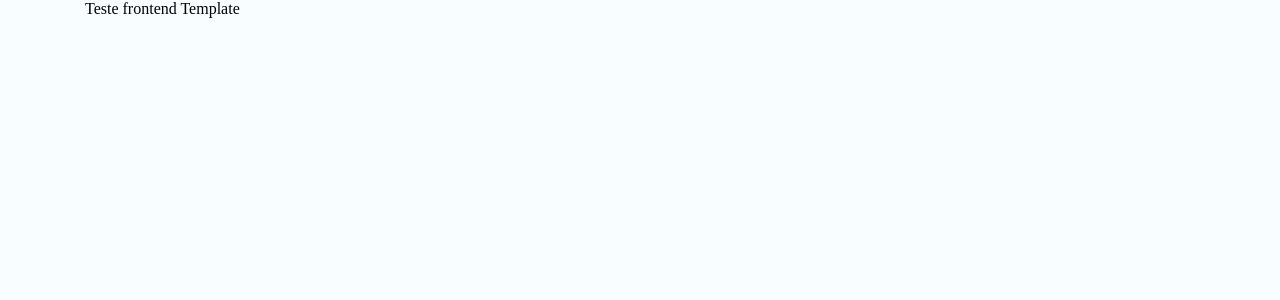
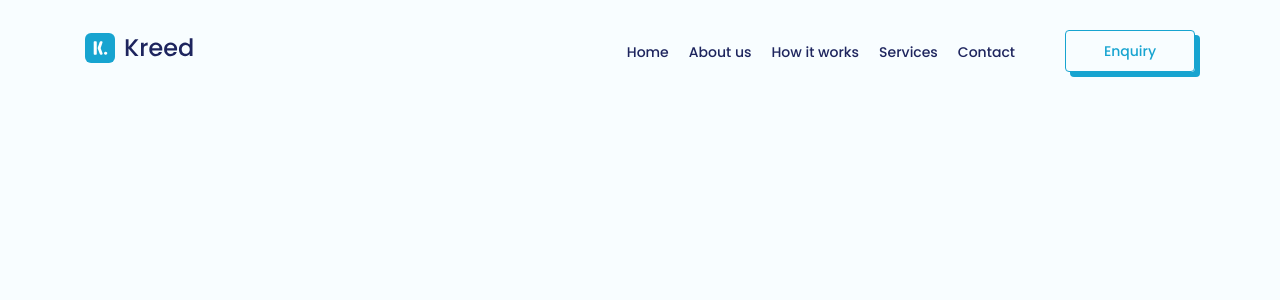
Before and after one commit to luiabdiel/kreed, a React (Vite) app: page / in a window 1280 px wide. Shown: the top 300 px of the page. Built offline with nearby package versions, Linux system fonts and the light colour scheme.

Commit message:
feat: navbar/menu

```diff
--- a/index.html
+++ b/index.html
@@ -2,8 +2,18 @@
 <html lang="en">
   <head>
     <meta charset="UTF-8" />
+
+    <link rel="preconnect" href="https://fonts.googleapis.com" />
+    <link rel="preconnect" href="https://fonts.gstatic.com" crossorigin />
+
     <link rel="icon" type="image/svg+xml" href="/vite.svg" />
     <meta name="viewport" content="width=device-width, initial-scale=1.0" />
+
+
+    <link
+      href="https://fonts.googleapis.com/css2?family=Poppins:wght@300;400;500;700&display=swap"
+      rel="stylesheet" />
+
     <title>Vite + React + TS</title>
   </head>
   <body>
--- /dev/null
+++ b/src/atoms/Button.tsx
@@ -0,0 +1,7 @@
+import * as S from "./styles"
+
+export const Button = () => {
+  return (
+    <S.Button>Enquiry</S.Button>
+  )
+}
--- /dev/null
+++ b/src/atoms/styles.ts
@@ -0,0 +1,27 @@
+import styled from "styled-components"
+
+export const Button = styled.button`
+    width: 130px;
+    height: 42px;
+
+    border: 1px solid #17A4D0;
+    border-radius: 4px;
+
+    margin-left: 50px;
+
+    font-size: 14px;
+    color: #17A4D0;
+
+    cursor: pointer;
+
+    transition: .2s;
+
+    box-shadow: 5px 5px 0 0 #17A4D0;
+    font-weight: 500;
+
+    &:hover{
+        background-color: #17A4D0;
+        color: #FFF;
+        box-shadow: 0 0 0 0 transparent;
+    }
+`
--- /dev/null
+++ b/src/molecules/Logo/index.tsx
@@ -0,0 +1,13 @@
+import Logotipo from "../../assets/kreed-logo.svg"
+
+export const Logo = () => {
+    return(
+       <div>
+         <img
+            aria-details="Um quadrado, azul claro, arredondado nas bordas com um K branco ao centro"
+            src={Logotipo}
+            alt="Logo da Kreed"
+         />
+       </div>
+    )
+}
--- /dev/null
+++ b/src/organisms/Header/index.tsx
@@ -0,0 +1,15 @@
+import { Button } from "../../atoms/Button"
+import { Logo } from "../../molecules/Logo"
+import { Menu } from "../Menu"
+
+import * as S from "./style"
+
+export const Header = () => {
+    return(
+        <S.Header>
+            <Logo/>
+            <Menu/>
+            <Button/>
+        </S.Header>
+    )
+}
--- /dev/null
+++ b/src/organisms/Header/style.ts
@@ -0,0 +1,12 @@
+import styled from "styled-components"
+
+export const Header = styled.header`
+    height: 42px;
+
+    margin-top: 30px;
+
+    display: flex;
+    flex-direction: row;
+    align-items: center;
+    justify-content: space-between;
+`
--- /dev/null
+++ b/src/organisms/Menu/index.tsx
@@ -0,0 +1,13 @@
+import * as S from './styles'
+
+export const Menu = () => {
+    return(
+        <S.MenuList>
+            <S.ItemList><a href="#">Home</a></S.ItemList>
+            <S.ItemList><a href="#">About us</a></S.ItemList>
+            <S.ItemList><a href="#">How it works</a></S.ItemList>
+            <S.ItemList><a href="#">Services</a></S.ItemList>
+            <S.ItemList><a href="#">Contact</a></S.ItemList>
+        </S.MenuList>
+    )
+}
--- /dev/null
+++ b/src/organisms/Menu/styles.ts
@@ -0,0 +1,22 @@
+import styled from "styled-components";
+
+export const MenuList = styled.ul`
+    display: flex;
+    gap: 20px;
+
+    margin-left: auto;
+`
+
+export const ItemList = styled.li`
+    a{
+        color:#1E255E;
+        font-weight: 500;
+        font-size: 14px;
+
+        transition: .2s;
+    }
+
+    a:hover{
+        color: #17A4D0;
+    }
+`
--- a/src/styles/global.ts
+++ b/src/styles/global.ts
@@ -9,13 +9,17 @@ export const GlobalStyle = createGlobalStyle`
     }
 
     button{
-        background-color: none;
+        background-color: transparent;
         border: none;
         outline: none;
     }
 
     html, body, #root {
         height: 100vh;
+    }
+
+    body, input-security, textarea, button{
+        font-family: 'Poppins', sans-serif;
     }
 
     body{
@@ -27,4 +31,8 @@ export const GlobalStyle = createGlobalStyle`
         outline: none;
     }
 
+    ul{
+        list-style: none;
+    }
+
 `
--- a/src/templates/frontend/index.tsx
+++ b/src/templates/frontend/index.tsx
@@ -1,3 +1,5 @@
+import { Header } from "../../organisms/Header"
+
 import * as S from "./styles"
 
 type FrontendProps = {
@@ -7,6 +9,8 @@ type FrontendProps = {
 
 export const Frontend = ({ children }: FrontendProps) => {
     return(
-        <S.Container>Teste frontend {children}</S.Container>
+        <S.Container>
+            <Header/>
+        </S.Container>
     )
 }
```
Also changed, not shown: src/assets/kreed-logo.svg (added).
